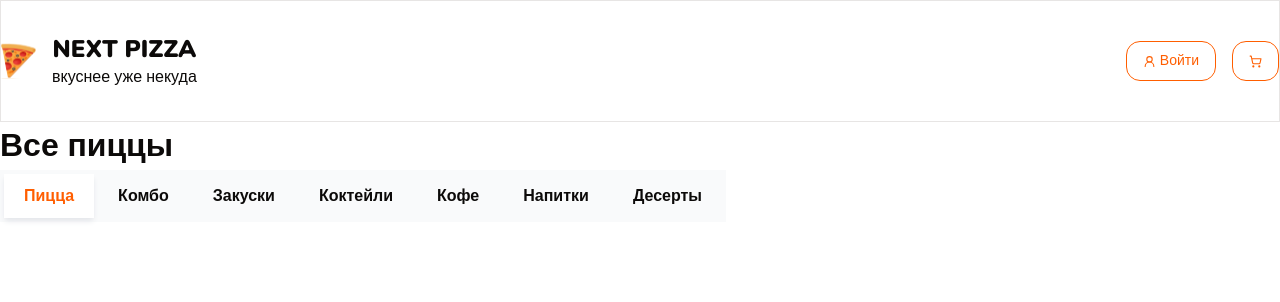
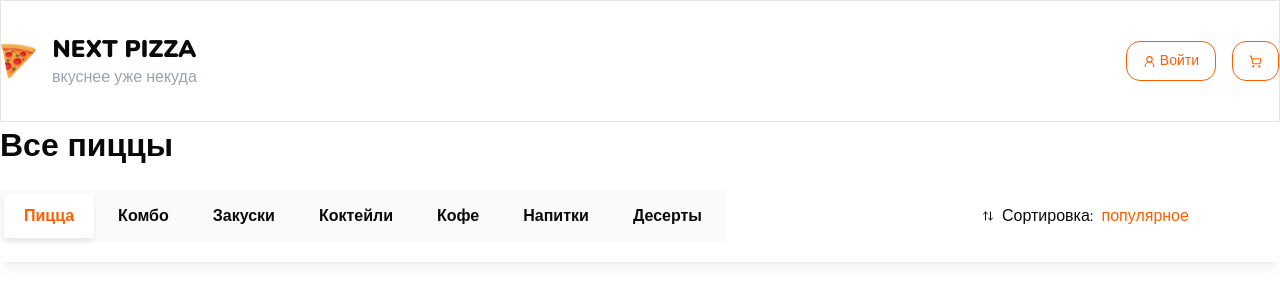
Before and after one commit to TwelveHeavens/NextJSMy, a Next.js app: page / in a window 1280 px wide. Shown: the top 302 px of the page. Built offline with nearby package versions, Linux system fonts and the light colour scheme.

Commit message:
fifth commit

```diff
--- a/app/page.tsx
+++ b/app/page.tsx
@@ -1,4 +1,5 @@
-import { Categories, Container, Title } from "@/components/shared";
+import { Categories, Container, SortPopup, Title } from "@/components/shared";
+import { TopBar } from "@/components/shared/top-bar";
 
 
 
@@ -8,10 +9,7 @@ export default function Home() {
     <Container>
       <Title text='Все пиццы' size='lg' className="font-bold"/>
     </Container>
-    <Container>
-      <Categories/>
-    </Container>
-
+    <TopBar/>
     </>
   );
 }
--- a/components/shared/header.tsx
+++ b/components/shared/header.tsx
@@ -19,7 +19,7 @@ interface Props {
                     <img src="./iconpizza.svg" alt='Лого' width={35} height={35}/>
                     <div className='text-center'>
                         <h1 className='text-2xl uppercase font-black'>next pizza</h1>
-                        <p className='text-base'>вкуснее уже некуда</p>
+                        <p className='text-base text-gray-400'>вкуснее уже некуда</p>
                     </div>
                 </div>
                 {/* Правый блок */}
@@ -34,4 +34,4 @@ interface Props {
             </Container>
         </header>
         );
-    }
+    };
--- a/components/shared/index.ts
+++ b/components/shared/index.ts
@@ -2,3 +2,4 @@ export { Container } from './container'
 export { Header } from './header'
 export { Title } from './title'
 export { Categories } from './categories'
+export { SortPopup } from './sort-popup'
--- /dev/null
+++ b/components/shared/sort-popup.tsx
@@ -0,0 +1,12 @@
+import { ArrowUpDown } from "lucide-react";
+interface Props {
+    className?: string;
+}
+
+export const SortPopup: React.FC<Props> = ({ className }) => {
+    return (
+        <div className="flex items-center gap-2">
+            <ArrowUpDown size={12} className=""/><p>Сортировка:</p><p className="text-primary">популярное</p>
+        </div>
+    );
+};
--- /dev/null
+++ b/components/shared/top-bar.tsx
@@ -0,0 +1,20 @@
+import { cn } from "@/lib/utils";
+import { Categories } from "./categories";
+import { Container } from "./container";
+import { SortPopup } from "./sort-popup";
+
+
+interface Props {
+    className?: string;
+}
+
+export const TopBar: React.FC<Props> = ({ className }) => {
+    return (
+        <div className={cn('sticky top-0 bg-white py-5 shadow-lg shadow-black/5 z-10', className)}>
+            <Container  className="flex items-center gap-64">
+                <Categories/>
+                <SortPopup/>
+            </Container>
+        </div>
+    )
+}
```
